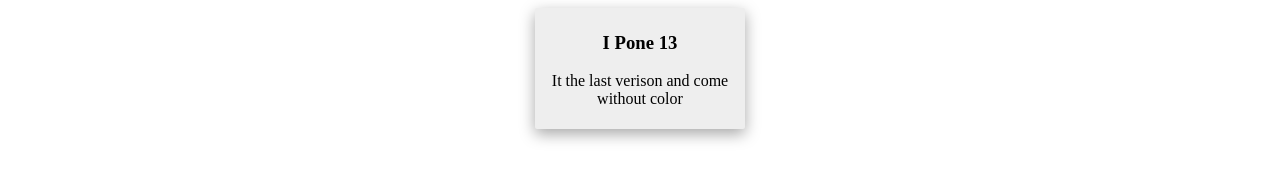
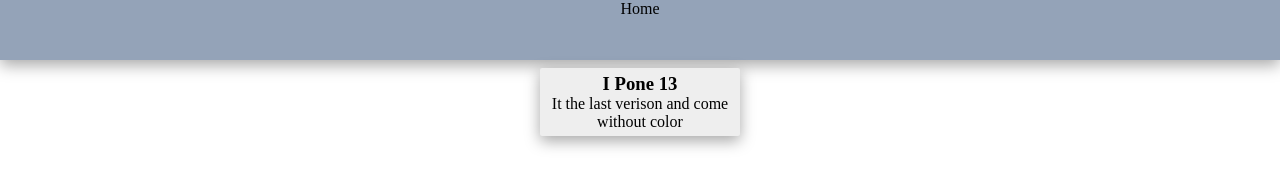
Before and after one commit to Hamzah2018/javaScript-design, a plain HTML site: page index.html in a window 1280 px wide. Drawn offline with Linux system fonts and the light colour scheme.

Commit message:
Init the header

```diff
--- a/app.js
+++ b/app.js
@@ -1,8 +1,41 @@
+let myHeader = document.createElement("header");
+let myNavbar = document.createElement("nav");
+let myUl = document.createElement("ul");
+let mylist = document.createElement("li");
+let myLink = document.createElement("a");
 let myProduct = document.createElement("div");
+
+myNavbar.style.display ="flex";
+myNavbar.style.justifyContent ="center";
+let linkText = document.createTextNode("Home");
+myLink.style.textDecoration = "none";
+myUl.style.listStyle = "none";
+myUl.style.display = "flex";
+myLink.appendChild(linkText);
+mylist.appendChild(myLink);
+myUl.appendChild(mylist);
+myNavbar.appendChild(myUl);
+myHeader.appendChild(myNavbar);
+
 // console.log(myProduct);
+myHeader.setAttribute('class','header');
 myProduct.setAttribute('class','product');
+// myALL.setAttribute('class',`*`);
+
 // console.log(myProduct);
-myProduct.style.cssText = ` background-color: #eee;
+document.body.style.cssText = `
+box-sizing: border-box;
+padding: 0;
+margin: 0;
+`;
+myHeader.style.cssText = `
+width: 100%;
+height: 60px;
+background-color: #94a3b8;
+box-shadow: rgba(0, 0, 0, 0.35) 0px 5px 15px;
+margin-bottom: 8px;
+`;
+myProduct.style.cssText = `background-color: #eee;
 margin: auto;
 width: 200px;
 border-radius: 2px;
@@ -22,5 +55,5 @@
 myProduct.appendChild(productTitle);
 myProduct.appendChild(productDescripe);
 // console.log(myProduct);
-
+document.body.appendChild(myHeader);
 document.body.appendChild(myProduct);
--- a/index.html
+++ b/index.html
@@ -6,9 +6,15 @@
     <meta name="viewport" content="width=device-width, initial-scale=1.0">
     <link rel="stylesheet" href="style.css">
     <title>Document</title>
+    <style>
+        *{
+            box-sizing: border-box;
+            padding: 0;
+            margin: 0;
+        }
+    </style>
 </head>
 <body>
-
     <script src="app.js"></script>
 </body>
 </html>
```
